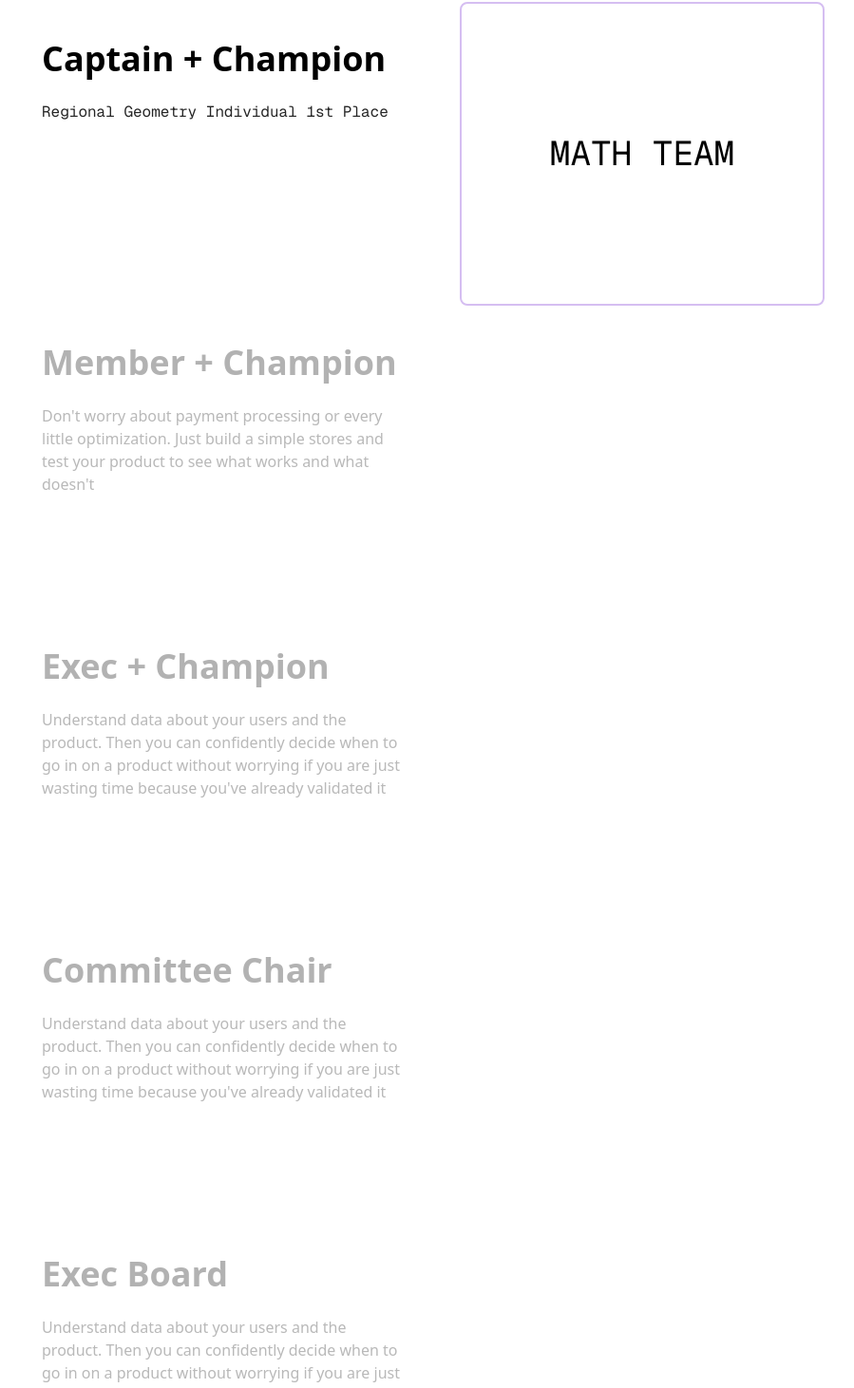
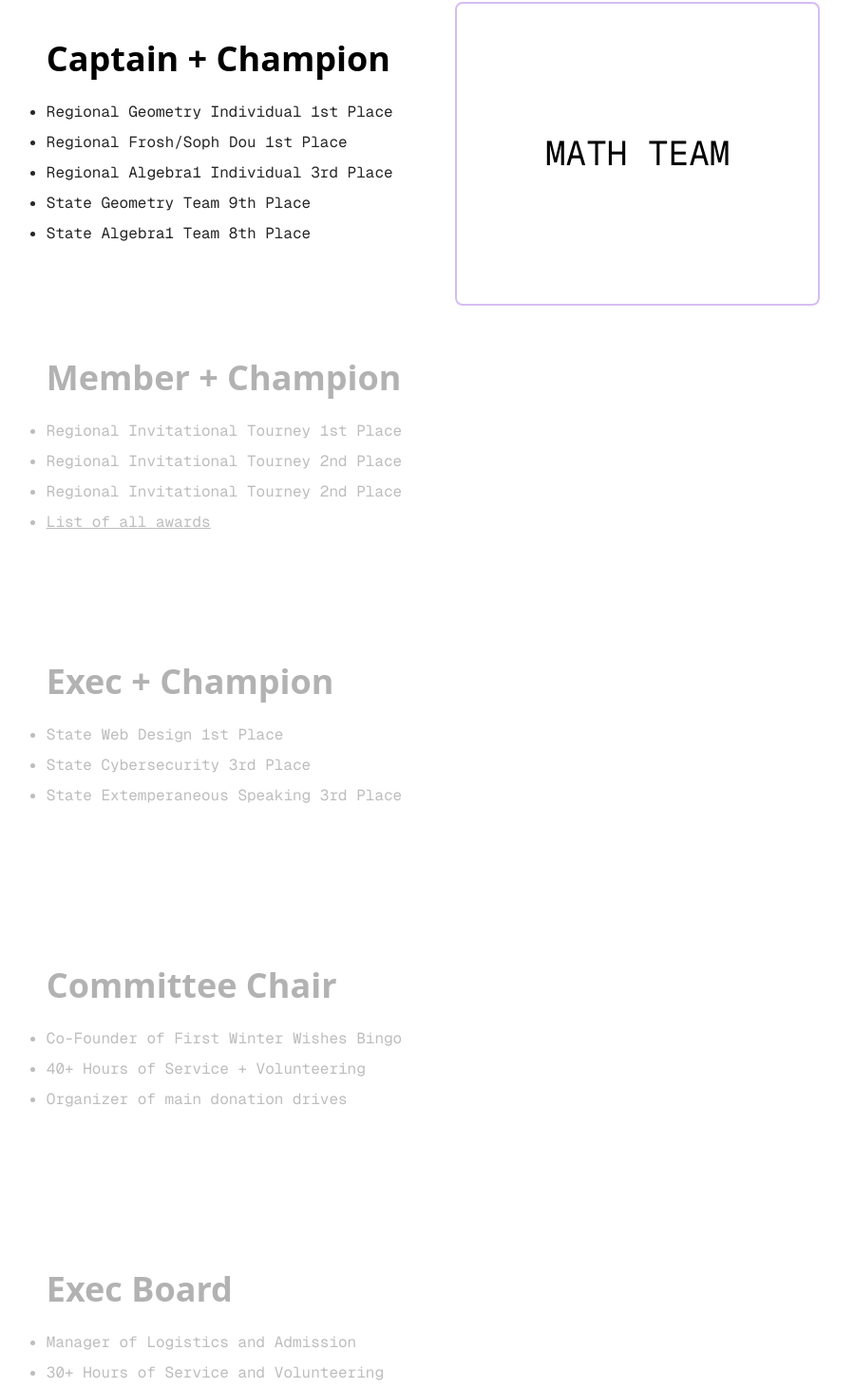
Before and after one commit to TheWiseGhost/Portfolio, a Next.js app: page / in a window 1280 px wide. Shown: the part 6078-7540 px from the top of the page at 95% size, without its empty margins (192-1091 px from the left). Built offline with nearby package versions, Linux system fonts and the light colour scheme.

Commit message:
Add stuff about clubs

```diff
--- a/src/components/clubs/StickyScroll.jsx
+++ b/src/components/clubs/StickyScroll.jsx
@@ -8,9 +8,23 @@ export const StickyScroll = () => {
     {
       title: "Captain + Champion",
       description: (
-        <p className="font-gm text-base text-neutral-800">
-          Regional Geometry Individual 1st Place
-        </p>
+        <ul className="list-disc space-y-2">
+          <li className="font-gm text-base text-neutral-800">
+            Regional Geometry Individual 1st Place
+          </li>
+          <li className="font-gm text-base text-neutral-800">
+            Regional Frosh/Soph Dou 1st Place
+          </li>
+          <li className="font-gm text-base text-neutral-800">
+            Regional Algebra1 Individual 3rd Place
+          </li>
+          <li className="font-gm text-base text-neutral-800">
+            State Geometry Team 9th Place
+          </li>
+          <li className="font-gm text-base text-neutral-800">
+            State Algebra1 Team 8th Place
+          </li>
+        </ul>
       ),
       content: (
         <div className="w-full h-80 flex justify-center items-center object-cover rounded-lg border-2 border-[#D5BEF1]">
@@ -22,8 +36,27 @@ export const StickyScroll = () => {
     },
     {
       title: "Member + Champion",
-      description:
-        "Don't worry about payment processing or every little optimization. Just build a simple stores and test your product to see what works and what doesn't",
+      description: (
+        <ul className="list-disc space-y-2">
+          <li className="font-gm text-base text-neutral-800">
+            Regional Invitational Tourney 1st Place
+          </li>
+          <li className="font-gm text-base text-neutral-800">
+            Regional Invitational Tourney 2nd Place
+          </li>
+          <li className="font-gm text-base text-neutral-800">
+            Regional Invitational Tourney 2nd Place
+          </li>
+          <li className="font-gm underline hover:text-black text-base text-neutral-800">
+            <a
+              href="https://postings.speechwire.com/r-comp.php?compid=622920&seasonid=17"
+              target="_blank"
+            >
+              List of all awards
+            </a>
+          </li>
+        </ul>
+      ),
       content: (
         <div className="w-full h-80 flex justify-center items-center object-cover rounded-lg border-2 border-[#D5BEF1]">
           <p className="uppercase font-gm text-4xl text-black text-center">
@@ -34,8 +67,19 @@ export const StickyScroll = () => {
     },
     {
       title: "Exec + Champion",
-      description:
-        "Understand data about your users and the product. Then you can confidently decide when to go in on a product without worrying if you are just wasting time because you've already validated it",
+      description: (
+        <ul className="list-disc space-y-2">
+          <li className="font-gm text-base text-neutral-800">
+            State Web Design 1st Place
+          </li>
+          <li className="font-gm text-base text-neutral-800">
+            State Cybersecurity 3rd Place
+          </li>
+          <li className="font-gm text-base text-neutral-800">
+            State Extemperaneous Speaking 3rd Place
+          </li>
+        </ul>
+      ),
       content: (
         <div className="w-full h-80 flex justify-center items-center object-cover rounded-lg border-2 border-[#D5BEF1]">
           <p className="uppercase font-gm text-4xl text-black text-center">
@@ -46,8 +90,19 @@ export const StickyScroll = () => {
     },
     {
       title: "Committee Chair",
-      description:
-        "Understand data about your users and the product. Then you can confidently decide when to go in on a product without worrying if you are just wasting time because you've already validated it",
+      description: (
+        <ul className="list-disc space-y-2">
+          <li className="font-gm text-base text-neutral-800">
+            Co-Founder of First Winter Wishes Bingo
+          </li>
+          <li className="font-gm text-base text-neutral-800">
+            40+ Hours of Service + Volunteering
+          </li>
+          <li className="font-gm text-base text-neutral-800">
+            Organizer of main donation drives
+          </li>
+        </ul>
+      ),
       content: (
         <div className="w-full h-80 flex justify-center items-center object-cover rounded-lg border-2 border-[#D5BEF1]">
           <p className="uppercase font-gm text-4xl text-black text-center">
@@ -58,8 +113,19 @@ export const StickyScroll = () => {
     },
     {
       title: "Exec Board",
-      description:
-        "Understand data about your users and the product. Then you can confidently decide when to go in on a product without worrying if you are just wasting time because you've already validated it",
+      description: (
+        <ul className="list-disc space-y-2">
+          <li className="font-gm text-base text-neutral-800">
+            Manager of Logistics and Admission
+          </li>
+          <li className="font-gm text-base text-neutral-800">
+            30+ Hours of Service and Volunteering
+          </li>
+          <li className="font-gm text-base text-neutral-800">
+            Inducted Memeber of Mu Alpha Theta
+          </li>
+        </ul>
+      ),
       content: (
         <div className="w-full h-80 flex justify-center items-center object-cover rounded-lg border-2 border-[#D5BEF1]">
           <p className="uppercase font-gm text-4xl text-black text-center">
```
